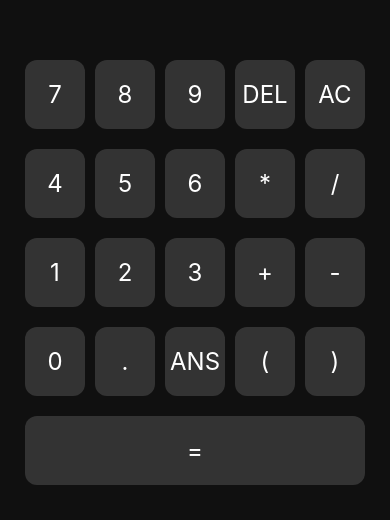
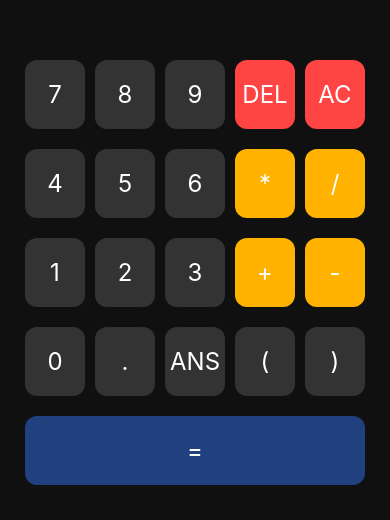
Before and after one commit to dsanta2021/Cross-Platform-Apps----React-Native, a React Native app in the folder calculadora/: screen / in a window 390 px wide. Shown: the part 324-844 px from the top of the page. Built offline with nearby package versions, Linux system fonts and the light colour scheme.

Commit message:
Cambiando estilo de botones

```diff
--- a/calculadora/App.js
+++ b/calculadora/App.js
@@ -60,11 +60,21 @@ const handleEqual = () => {
 
 
 
-  const renderButton = (label, onPress) => (
-    <TouchableOpacity style={styles.button} onPress={() => onPress(label)}>
-      <Text style={styles.buttonText}>{label}</Text>
-    </TouchableOpacity>
-  );
+  const renderButton = (label, onPress) => {
+    let buttonStyle = styles.button;
+    if (label === 'DEL' || label === 'AC') {
+      buttonStyle = [styles.button, styles.buttonRed];
+    } else if (['+', '-', '*', '/'].includes(label)) {
+      buttonStyle = [styles.button, styles.buttonOrange];
+    } else if (label === '=') {
+      buttonStyle = [styles.button, styles.buttonBlue];
+    }
+    return (
+      <TouchableOpacity style={buttonStyle} onPress={() => onPress(label)}>
+        <Text style={styles.buttonText}>{label}</Text>
+      </TouchableOpacity>
+    );
+  };
 
   return (
     <View style={styles.container}>
@@ -143,4 +153,13 @@ const styles = StyleSheet.create({
     color: '#fff',
     fontSize: 24,
   },
+  buttonBlue: {
+    backgroundColor: '#204080',
+  },
+  buttonOrange: {
+    backgroundColor: '#ffb300',
+  },
+  buttonRed: {
+    backgroundColor: '#ff4444',
+  },
 });
```
